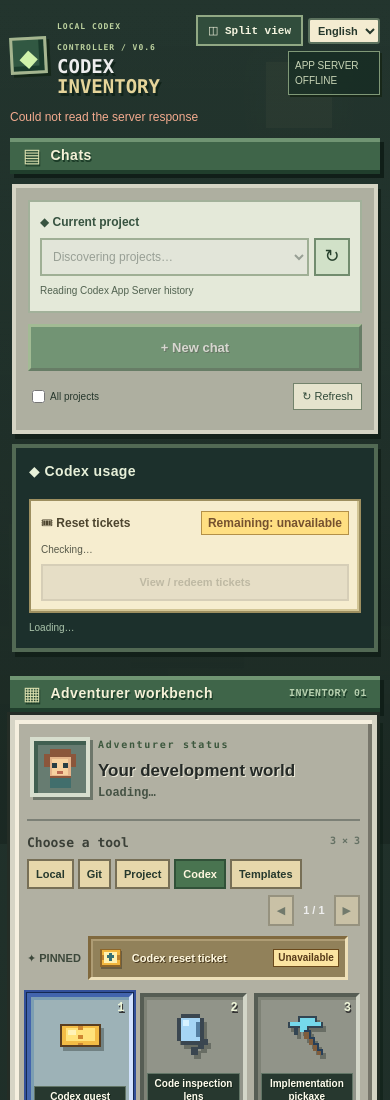
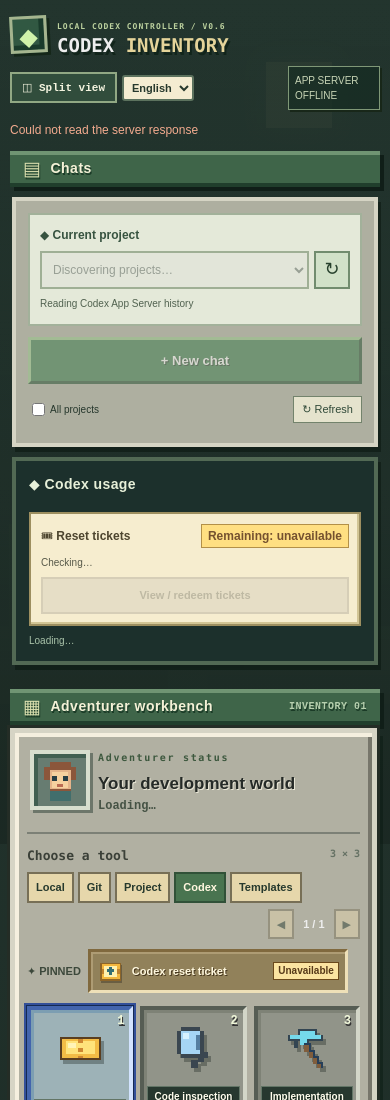
Before and after one commit to morio-23/codex-inventory, a website with bundled scripts: page public/index.html in a window 390 px wide. Shown: the top 1100 px of the page. Built offline with nearby package versions, Linux system fonts and the light colour scheme; files whose address does not match are found by name.

Commit message:
fix(split): prevent topbar overflow on compact displays

```diff
--- a/public/styles.css
+++ b/public/styles.css
@@ -634,3 +634,9 @@ html[lang="en"] .hotbar-controls button{
 .activity-feed-launcher[hidden]{display:none!important}
 .activity-feed-launcher{position:fixed;bottom:16px;left:16px;z-index:89;border:2px solid #54735a;background:rgba(18,25,23,.80);color:#e7f2df;padding:6px 10px;font:700 11px ui-monospace,Consolas,monospace;cursor:pointer}
 .activity-feed-launcher:focus-visible{outline:2px solid #d9ebc8;outline-offset:2px}
+
+/* Let the additional split toggle wrap below the brand on narrow displays. */
+@media(max-width:820px){
+  .topbar{flex-wrap:wrap}
+  .topbar-actions{margin-left:0;width:100%;justify-content:flex-end}
+}
```
